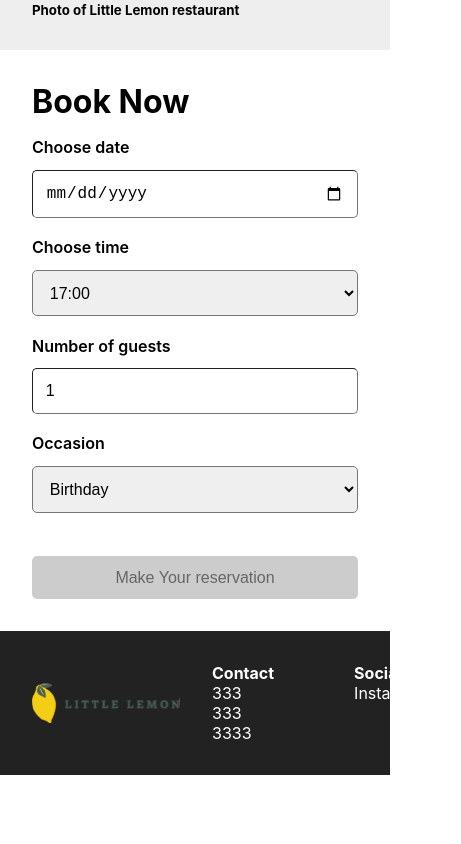
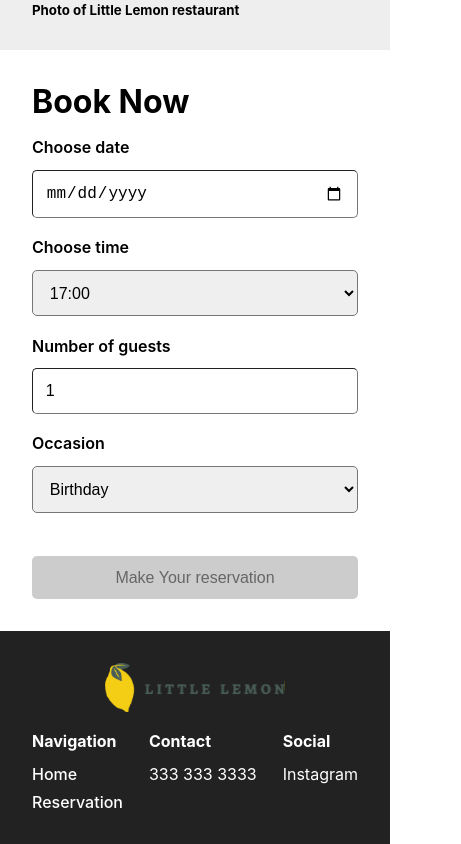
Before and after one commit to Alessia-C/booking-table, a React (Create React App) app: page / in a window 390 px wide. Shown: the part 518-1362 px from the top of the page, 461 px wide, since content can reach past the window. Before the commit the page ends 1293 px from the top, so only its background shows below. Built offline with nearby package versions, Linux system fonts and the light colour scheme.

Commit message:
fix footer

```diff
--- a/src/components/Footer/Footer.js
+++ b/src/components/Footer/Footer.js
@@ -1,12 +1,17 @@
 import React from "react";
 import logo from "../../assets/img/Logo.svg";
 import "./footer.css";
+import Nav from "../Nav";
 
 const Footer = () => {
   return (
     <footer>
-      <img src={logo} alt="logo little lemon restaurant" />
+      <img src={logo} alt="logo little lemon restaurant" aria-label="Little Lemon Restaurant Logo" />
       <div className="wrap-col">
+        <div className="col">
+          <h4>Navigation</h4>
+          <Nav />
+        </div>
         <div className="col">
           <h4>Contact</h4>
           <p>333 333 3333</p>
--- a/src/components/Footer/footer.css
+++ b/src/components/Footer/footer.css
@@ -6,11 +6,70 @@ footer {
   justify-content: space-between;
 }
 
-footer .wrap-col{
+footer img {
+  width: 180px;
+}
+
+footer a:hover {
+  color: #4a5f57;
+}
+
+footer .wrap-col {
   display: flex;
   gap: 1em;
 }
 
-footer .wrap-col .col{
+footer .wrap-col .col {
   padding: 0 2em;
 }
+
+footer .wrap-col .col h4 {
+  margin-bottom: 0.8em;
+}
+
+footer nav ul {
+  display: flex;
+  flex-direction: column;
+  gap: 0.5em;
+}
+
+footer nav ul li a {
+  color: #fff;
+  font-weight: 500;
+}
+
+@media (max-width: 768px) {
+  footer {
+    flex-direction: column;
+  }
+
+  footer img {
+    margin: 0 auto 1.2em;
+  }
+
+  footer .wrap-col {
+    justify-content: space-between;
+  }
+
+  footer .wrap-col .col {
+    padding: 0;
+  }
+
+  footer nav ul {
+    align-items: flex-start;
+    gap: 0.5em;
+  }
+
+  footer nav ul {
+    align-items: flex-start;
+    gap: 0.5em;
+  }
+
+  footer nav ul li a {
+    padding: 0;
+  }
+
+  footer nav ul li a:where(:visited, :active) {
+    color: #fff;
+  }
+}
```
Lines whose indentation alone changed are shown as unchanged.
